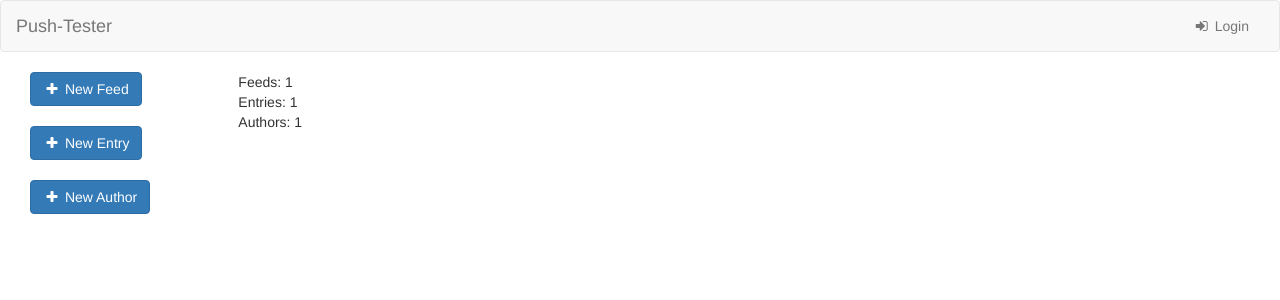
After one commit to DBeath/push-tester, a Flask app: template push_tester/templates/home.html in a window 1280 px wide. The commit adds this page. Shown: the top 300 px of the page. Run offline with Flask 2, Linux system fonts and the light colour scheme; the template is opened without the code that fills it: most values are stand-ins (such as "Sample title", 1, 10 or a date in 2020); parts of the project's set-up code (start-up, migrations or seed data) failed here and were passed over; some libraries are stand-ins or nearby versions.

Commit message:
Creating home page

```diff
--- /dev/null
+++ b/push_tester/static/css/custom-style.css
@@ -0,0 +1,4 @@
+.vertical-align {
+    display: flex;
+    align-items: center;
+}
--- a/push_tester/templates/base.html
+++ b/push_tester/templates/base.html
@@ -13,6 +13,7 @@
   <link href="/static/css/bootstrap.min.css" rel="stylesheet" media="screen">
   <link href="/static/css/bootstrap-datetimepicker.min.css" rel="stylesheet" media="screen">
   <link href="/static/css/font-awesome.min.css" rel="stylesheet" media="screen">
+  <link href="/static/css/custom-style.css" rel="stylesheet" media="screen">
 
   <script src="/static/js/jquery-2.1.3.min.js" type="text/javascript"></script>
   <script src="/static/js/moment.min.js" type="text/javascript"></script>
@@ -46,9 +47,9 @@
         <ul class="nav navbar-nav navbar-right">
           {% if current_user.is_authenticated() %}
             <li><a href="">{{current_user.email}}</a></li>
-            <li><a href="{{ url_for_security('logout') }}">Logout</a></li>
+            <li><a href="{{ url_for_security('logout') }}"><i class="fa fa-sign-out fa-fw"></i> Logout</a></li>
           {% else %}
-            <li><a href="{{ url_for_security('login') }}">Login</a></li>
+            <li><a href="{{ url_for_security('login') }}"><i class="fa fa-sign-in fa-fw"></i> Login</a></li>
           {% endif %}
         </ul>
       </div>
--- /dev/null
+++ b/push_tester/templates/home.html
@@ -0,0 +1,24 @@
+{% extends "base.html" %}
+{% block content %}
+  <div class="col-sm-2">
+    <div>
+      <button class="btn btn-primary"value="New Entry" href="{{ url_for('new_feed') }}" ><i class="fa fa-plus fa-fw"></i>  New Feed</button>
+
+    </div>
+    <br/>
+    <div>
+      <button class="btn btn-primary"value="New Entry" href="{{ url_for('new_entry') }}" ><i class="fa fa-plus fa-fw"></i>  New Entry</button>
+
+    </div>
+    <br/>
+    <div>
+      <button class="btn btn-primary"value="New Entry" href="{{ url_for('new_author') }}" ><i class="fa fa-plus fa-fw"></i>  New Author</button>
+
+    </div>
+  </div>
+  <div class="col-sm-2">
+    <div>Feeds: {{feed_count}}</div>
+    <div>Entries: {{entry_count}}</div>
+    <div>Authors: {{author_count}}</div>
+  </div>
+{% endblock %}
--- a/push_tester/views.py
+++ b/push_tester/views.py
@@ -76,14 +76,14 @@ def index():
         author_count = Author.query.filter_by(user_id=current_user.id).count()
         feed_count = Feed.query.filter_by(user_id=current_user.id).count()
 
-        return render_template('index.html',
+        return render_template('home.html',
             author_count=author_count,
             entry_count=entry_count,
             feed_count=feed_count,
             title='Home')
 
     return render_template('index.html',
-        title='Home')
+        title='Index')
 
 
 @app.route('/create_entry')
```
Also changed, not shown: push_tester/templates/index.html (+4 -17 lines), app.db.
